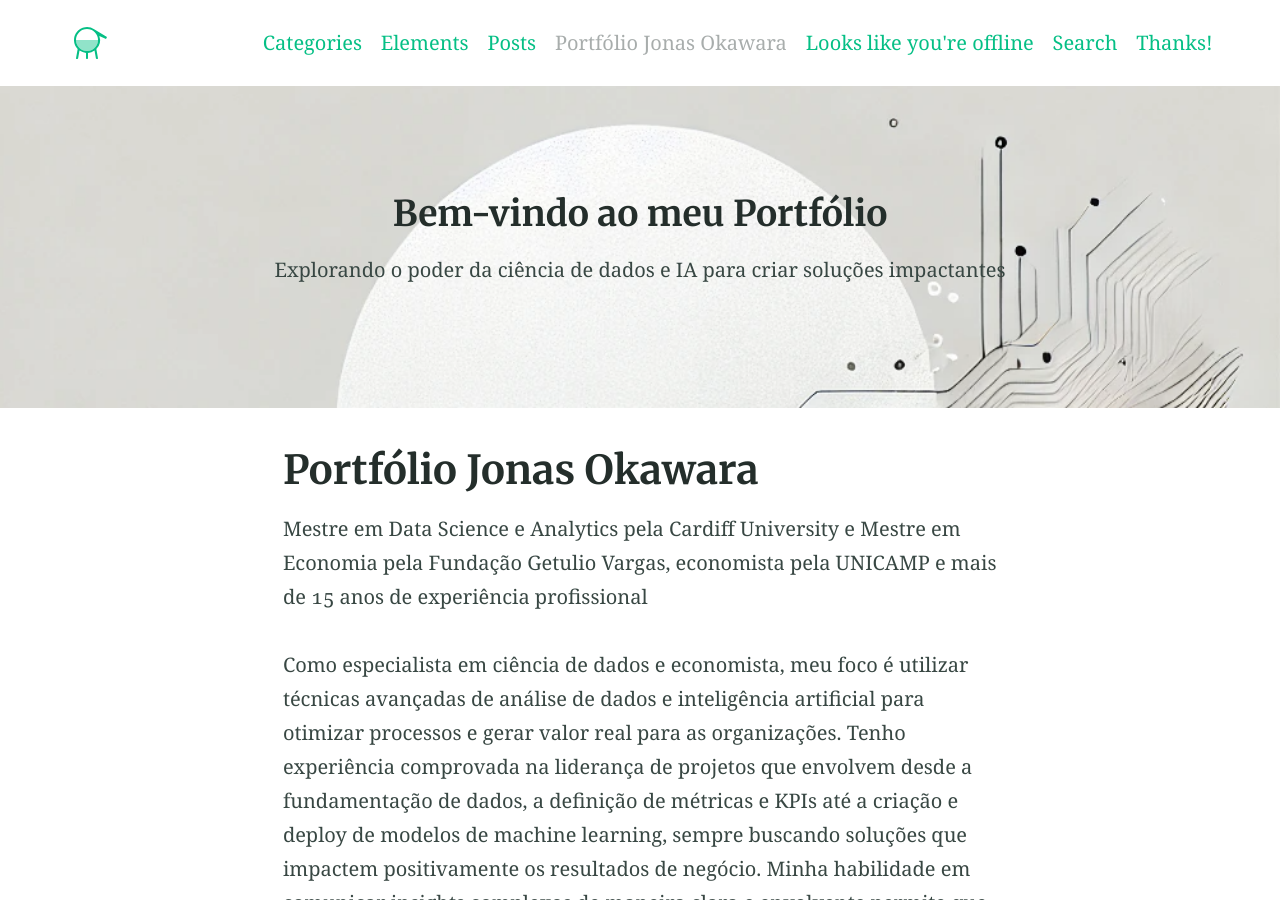
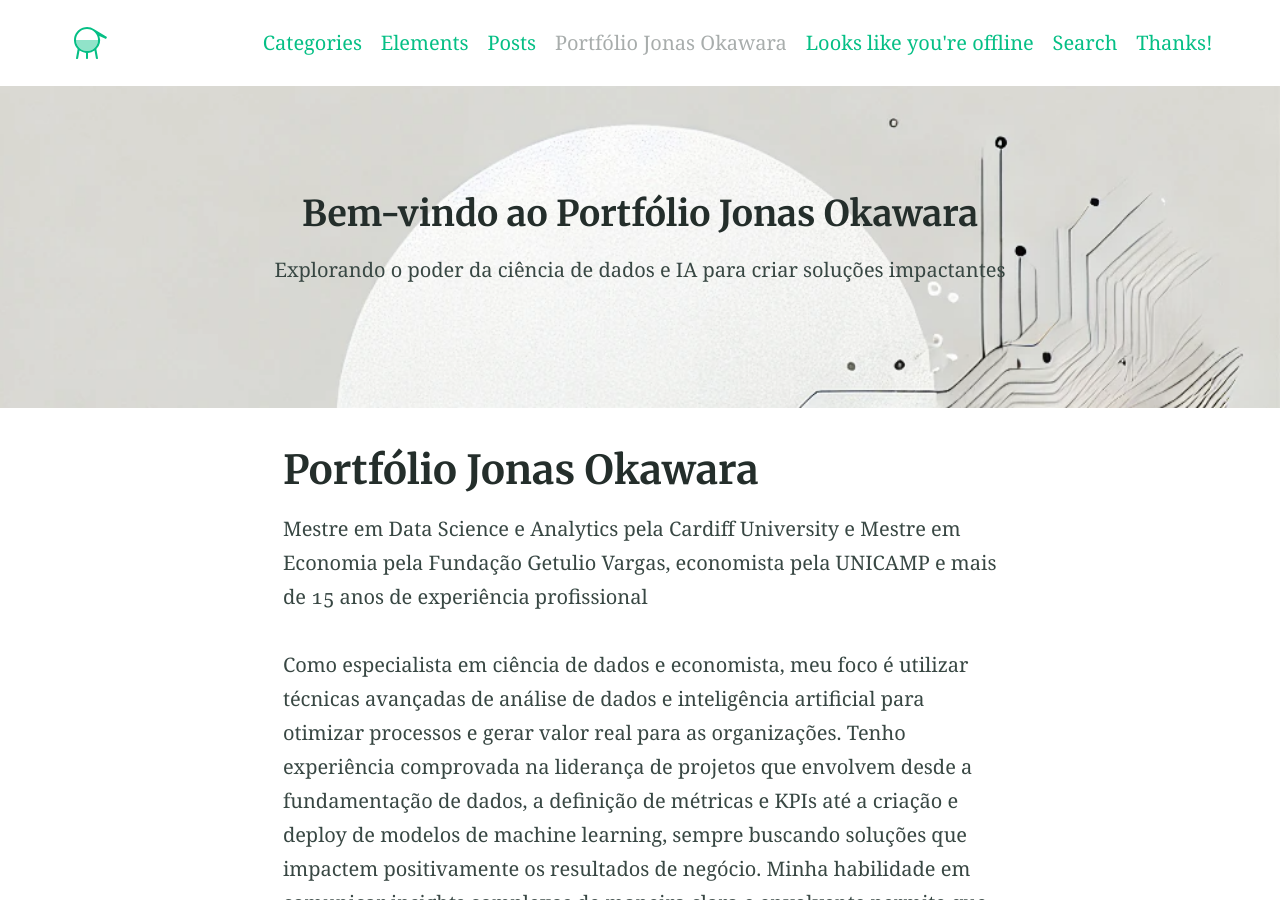
Before and after one commit to JonasMok/JonasMok, a Jekyll site: the page built from index.md, in a window 1280 px wide and 900 px high. Built offline with Jekyll 4.4.1, drawn with Linux system fonts in a browser that asks for light colours.

Commit message:
Update index.md

```diff
--- a/index.md
+++ b/index.md
@@ -1,7 +1,7 @@
 ---
 title: "Portfólio Jonas Okawara"
 feature_text: |
-  ## Bem-vindo ao meu Portfólio
+  ## Bem-vindo ao Portfólio Jonas Okawara
   Explorando o poder da ciência de dados e IA para criar soluções impactantes
 feature_image: "assets/wabi-sabi-2.png"
 excerpt: "Sou um cientista de dados com experiência em desenvolver e implementar soluções avançadas de dados e IA para resolver problemas complexos de negócios. Com uma abordagem orientada por dados e análise econômica, eu transformo insights em estratégias acionáveis para promover crescimento e inovação."
```
